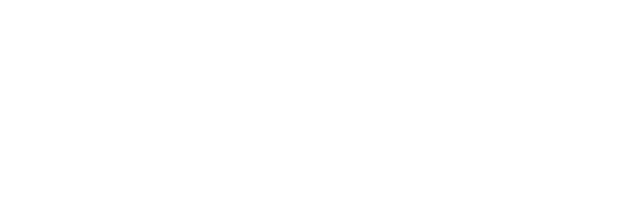
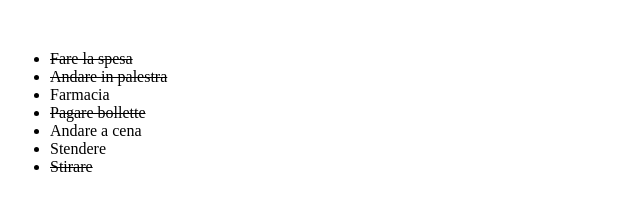
Before and after one commit to FedericaCampo97/vue-todolist, a plain HTML site: page index.html in a window 1280 px wide. Shown: the whole page, without its empty margins (0-640 px from the left). Drawn offline with nearby package versions, Linux system fonts and the light colour scheme.

Commit message:
list object whit text and done

```diff
--- a/assets/main.js
+++ b/assets/main.js
@@ -9,12 +9,50 @@ HTML un item per ogni todo. Se la proprietà done è
 uguale a true, visualizzare il testo del todo sbarrato.*/
 
 const { createApp } = Vue
+const list = [
+    {
+        text: 'Fare la spesa',
+        done: true
+    },
+    {
+        text: 'Andare in palestra',
+        done: true
+    },
+    {
+        text: 'Farmacia',
+        done: false
+    },
+    {
+        text: 'Pagare bollette',
+        done: true
+    },
+    {
+        text: 'Andare a cena',
+        done: false
+    },
+    {
+        text: 'Stendere',
+        done: false
+    },
+    {
+        text: 'Stirare',
+        done: true
+    },
+
+]
 
 createApp({
     data() {
+       return {
+        list: {}
+       }
 
     },
     methods: {
 
+    },
+    mounted() {
+        this.list = list
+
     }
 }).mount('#app')
--- a/assets/style.css
+++ b/assets/style.css
@@ -0,0 +1,13 @@
+*{
+    margin: 0;
+    padding: 0;
+    box-sizing: border-box;
+    text-decoration: none;
+}
+body{
+    padding: 50px;
+}
+.barrato {
+
+    text-decoration: line-through;
+}
--- a/index.html
+++ b/index.html
@@ -7,7 +7,13 @@
     <link rel="stylesheet" href="./assets/style.css">
 </head>
 <body>
-    <div id="app"></div>
+    <div id="app">
+        <ul>
+            <li v-for="(task, index) in list" :class="{barrato: task.done}">
+                {{task.text}}
+            </li>
+        </ul>
+    </div>
 
 
     <script src="https://unpkg.com/vue@3"></script>
```
